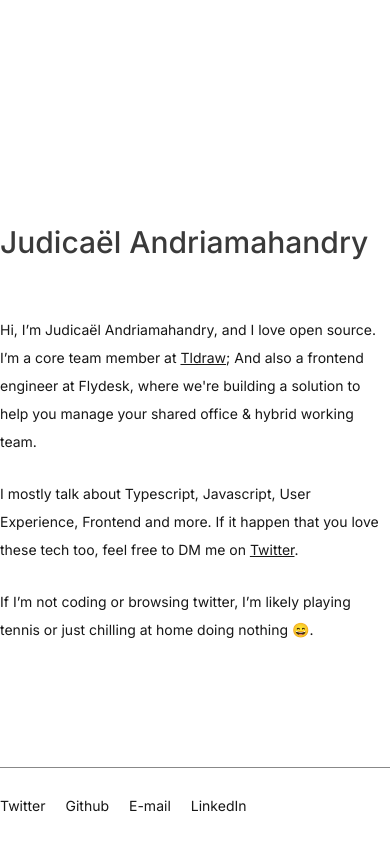
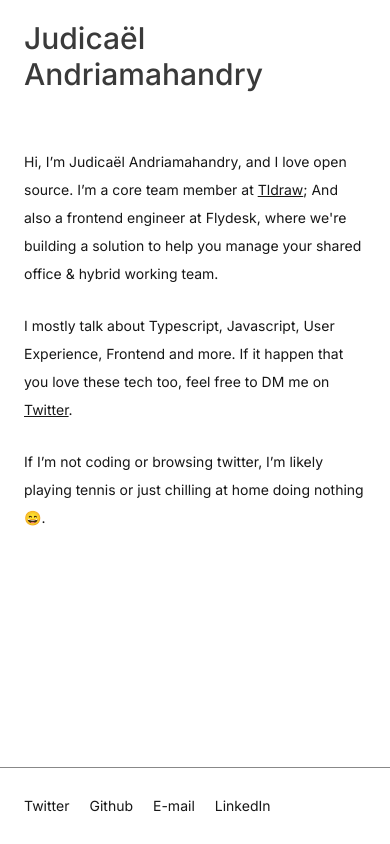
Before and after one commit to judicaelandria/judicaelportfolio, a Next.js app: page / in a window 390 px wide. Built offline with nearby package versions, Linux system fonts and the light colour scheme.

Commit message:
mobile verson

```diff
--- a/pages/index.tsx
+++ b/pages/index.tsx
@@ -8,8 +8,8 @@ const Home: NextPage = () => {
     <div className="w-full min-h-screen font-inter flex justify-center items-center">
       <SEO />
       <div className="w-full h-full md:max-w-[640px] flex flex-col min-h-screen">
-        <main className="w-full h-full">
-          <div className="space-y-14 mt-56">
+        <main className="w-full h-full px-6 md:px-0">
+          <div className="space-y-14 mt-5 md:mt-56">
             <h1 className="text-3xl text-fg-light dark:text-fg-dark font-medium">
               Judicaël Andriamahandry
             </h1>
@@ -44,7 +44,7 @@ const Home: NextPage = () => {
             </div>
           </div>
         </main>
-        <footer className="mt-auto border-t-[0.1px] border-t-fg-light/60 dark:border-t-fg-dark/60 py-7">
+        <footer className="mt-auto border-t-[0.1px] border-t-fg-light/60 dark:border-t-fg-dark/60 py-7 px-6 md:px-0">
           <div className="flex items-center gap-5">
             {socials.map(({ link, title }) => (
               <ExternalLink title={title} link={link} key={title} />
```
